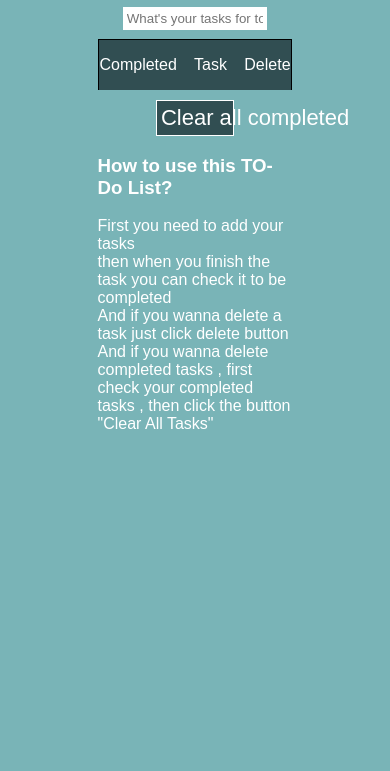
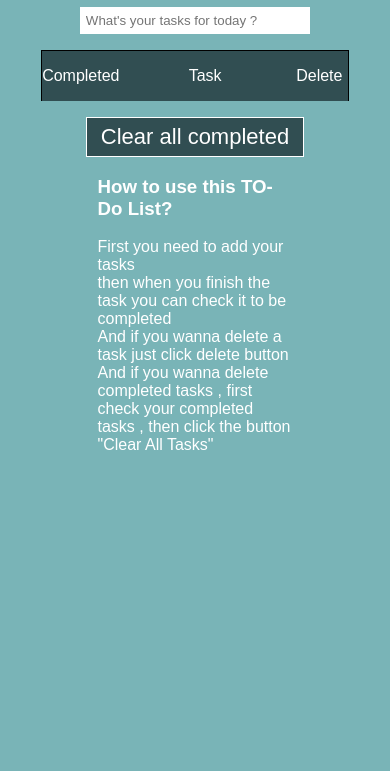
Before and after one commit to mr-abdellah/todo-list, a website built with webpack: page src/index.html in a window 390 px wide. Shown: the part 73-844 px from the top of the page. Built offline with nearby package versions, Linux system fonts and the light colour scheme.

Commit message:
edit styling

```diff
--- a/src/style.css
+++ b/src/style.css
@@ -14,7 +14,7 @@ body {
 }
 
 .container {
-  width: 50%;
+  width: 80%;
   display: flex;
   flex-direction: column;
   align-items: center;
@@ -161,5 +161,7 @@ footer {
 }
 
 @media only screen and (max-width: 600px) {
-
+  .clear {
+    width: 70%;
+  }
 }
```
Also changed, not shown: dist/main.bundle.js.
